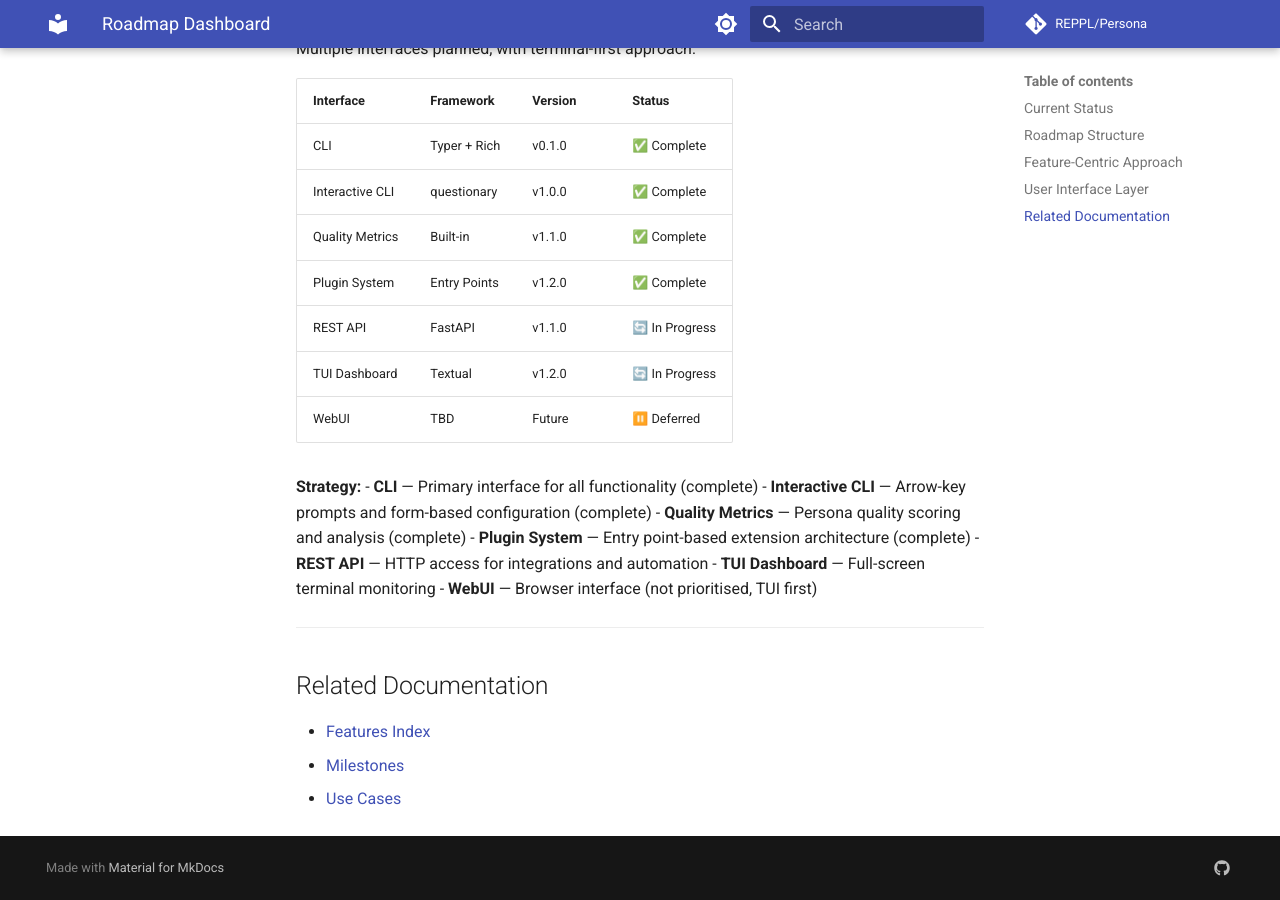
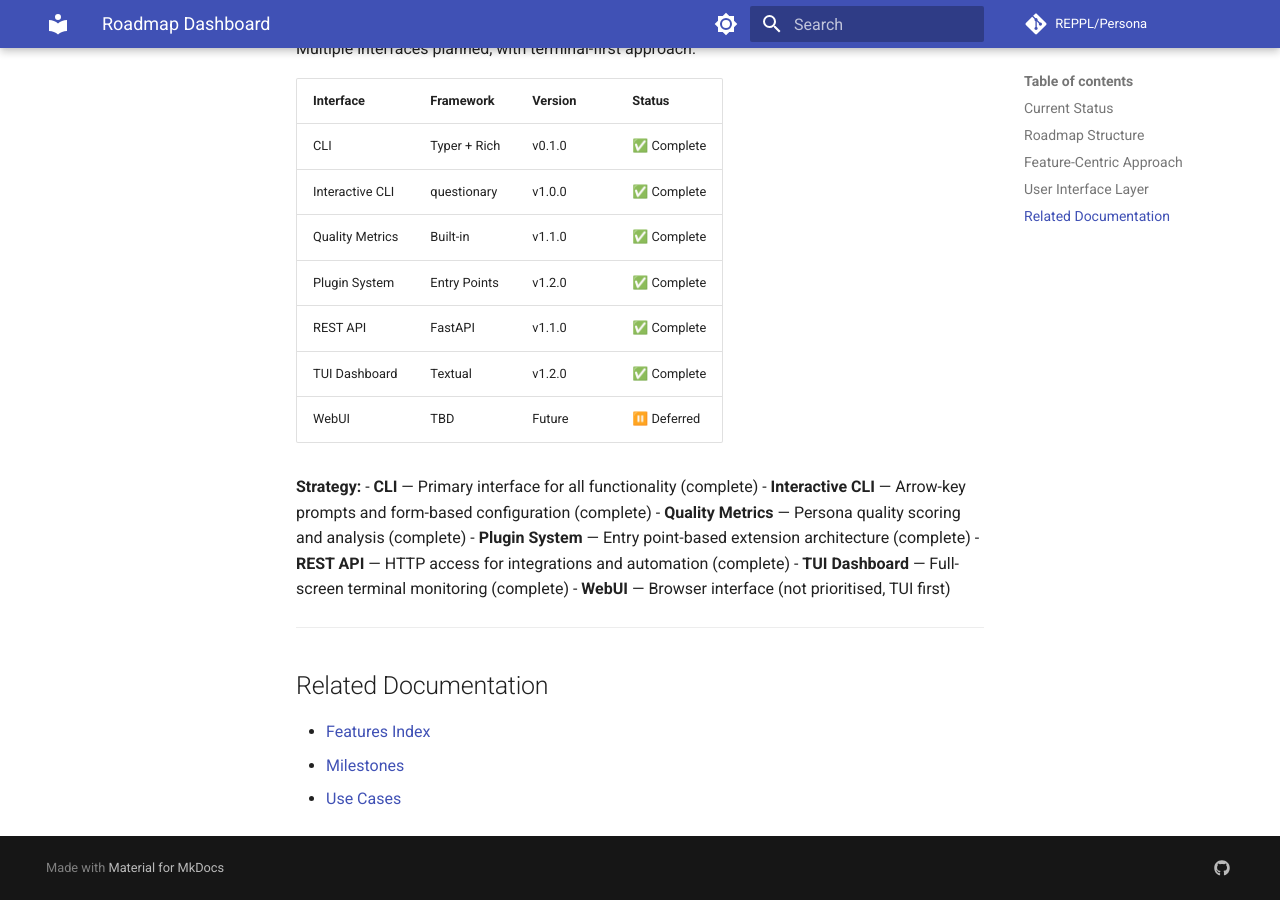
Before and after one commit to REPPL/Persona, an MkDocs documentation site: the page built from docs/development/roadmap/README.md, in a window 1280 px wide and 900 px high, scrolled down 1805 px. Built offline with MkDocs 1.6.1 and Material for MkDocs 9.7.7, drawn with Linux system fonts in a browser that asks for light colours; comment, search, counter and statistics services are not loaded.

Commit message:
docs: fix roadmap status and feature count discrepancies
- Update REST API and TUI Dashboard status from "In Progress" to "Complete"
  (both were implemented in v1.1.0 and v1.2.0, project is now at v1.5.0)
- Correct feature counts to match actual features listed:
  - v0.1.0: 21 → 20
  - v0.6.0: 9 → 10
  - v0.7.0: 8 → 9
- Add "(complete)" to REST API and TUI Dashboard in strategy section

🤖 Generated with [Claude Code](https://claude.com/claude-code)

Co-Authored-By: Claude <noreply@anthropic.com>

```diff
--- a/docs/development/roadmap/README.md
+++ b/docs/development/roadmap/README.md
@@ -62,8 +62,8 @@ Multiple interfaces planned, with terminal-first approach:
 | Interactive CLI | questionary | v1.0.0 | ✅ Complete |
 | Quality Metrics | Built-in | v1.1.0 | ✅ Complete |
 | Plugin System | Entry Points | v1.2.0 | ✅ Complete |
-| REST API | FastAPI | v1.1.0 | 🔄 In Progress |
-| TUI Dashboard | Textual | v1.2.0 | 🔄 In Progress |
+| REST API | FastAPI | v1.1.0 | ✅ Complete |
+| TUI Dashboard | Textual | v1.2.0 | ✅ Complete |
 | WebUI | TBD | Future | ⏸️ Deferred |
 
 **Strategy:**
@@ -71,8 +71,8 @@ Multiple interfaces planned, with terminal-first approach:
 - **Interactive CLI** — Arrow-key prompts and form-based configuration (complete)
 - **Quality Metrics** — Persona quality scoring and analysis (complete)
 - **Plugin System** — Entry point-based extension architecture (complete)
-- **REST API** — HTTP access for integrations and automation
-- **TUI Dashboard** — Full-screen terminal monitoring
+- **REST API** — HTTP access for integrations and automation (complete)
+- **TUI Dashboard** — Full-screen terminal monitoring (complete)
 - **WebUI** — Browser interface (not prioritised, TUI first)
 
 ---
```
Also changed, not shown: other parts of docs/development/roadmap/README.md (+3 -3 lines).
